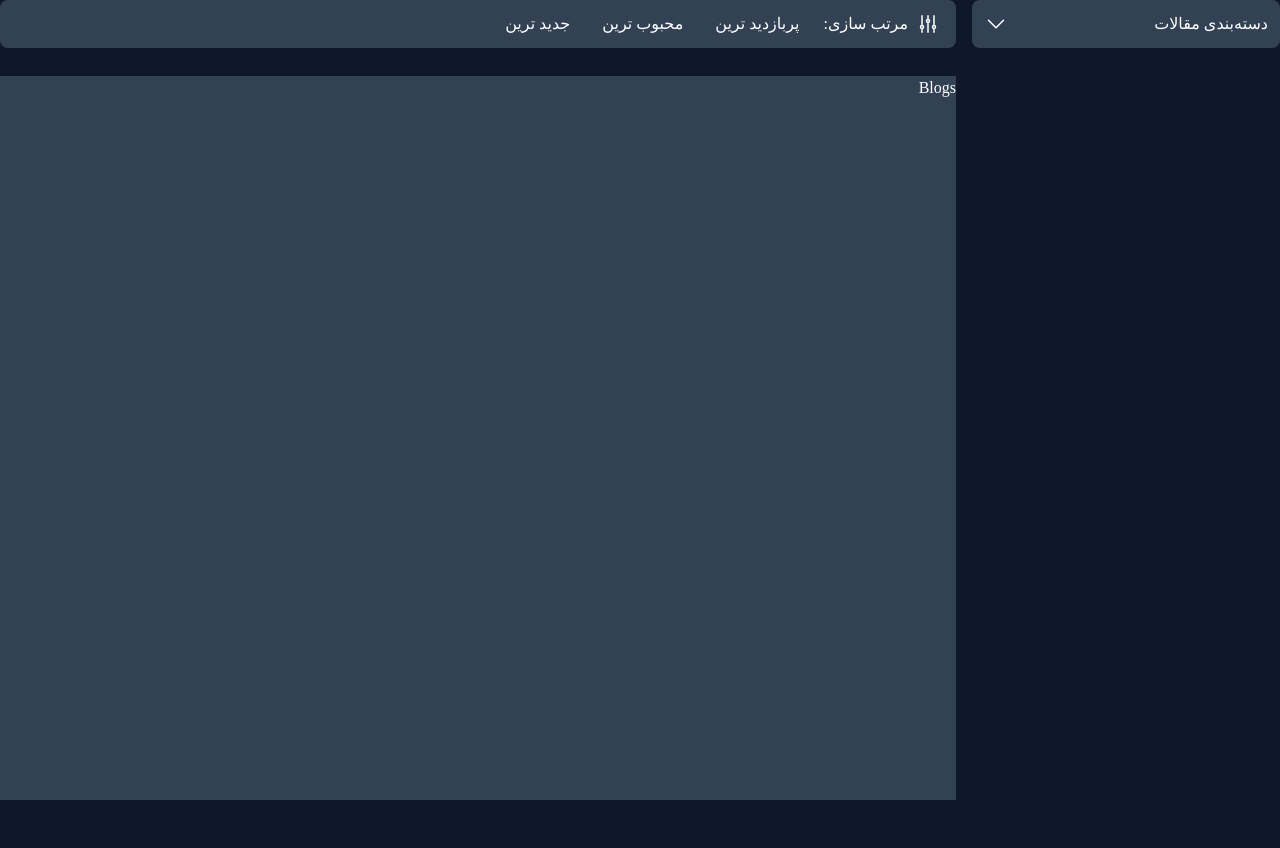
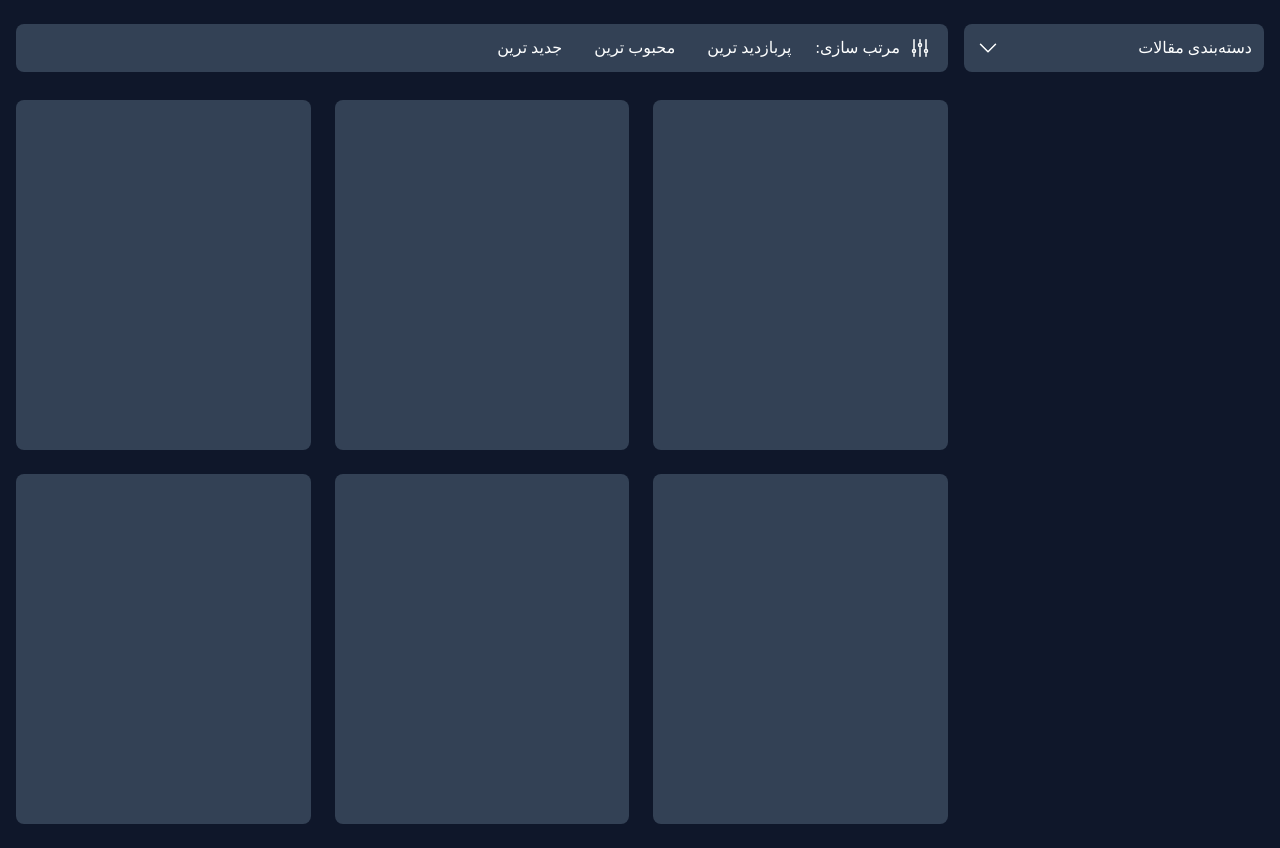
Before and after one commit to Am1rreza/Ecommerce-App, a Next.js app: page / in a window 1280 px wide. Before the commit the page ends 800 px from the top, so only its background shows below. Built offline with nearby package versions, Linux system fonts and the light colour scheme.

Commit message:
the structure of the blogs created

```diff
--- a/pages/index.js
+++ b/pages/index.js
@@ -9,7 +9,7 @@ export default function Home() {
   const [isOpen, setIsOpen] = useState(false);
 
   return (
-    <div className="container mx-auto lg:max-w-screen-xl">
+    <div className="container mx-auto lg:max-w-screen-xl px-4 py-6">
       <div className="grid gap-4 md:grid-cols-12 md:grid-rows-[60px_minmax(300px,1fr)] min-h-screen">
         <div className="hidden md:block md:row-span-2 md:col-span-3">
           <div className="rounded-lg overflow-hidden">
@@ -71,7 +71,21 @@ export default function Home() {
             </ul>
           </div>
         </div>
-        <div className="bg-primary-color md:col-span-9">Blogs</div>
+        <div className="md:col-span-9 grid grid-cols-6 gap-6">
+          {[1, 2, 3, 4, 5, 6].map((index) => {
+            return (
+              <div
+                key={index}
+                className="col-span-6 md:col-span-3 lg:col-span-2 bg-primary-color rounded-lg p-4"
+              >
+                {/* cover image */}
+                <div></div>
+                {/* blog content */}
+                <div></div>
+              </div>
+            );
+          })}
+        </div>
       </div>
     </div>
   );
```
